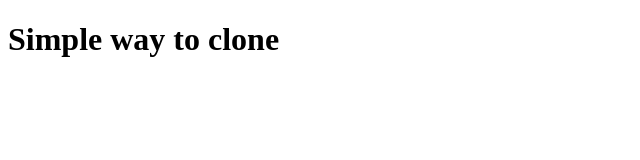
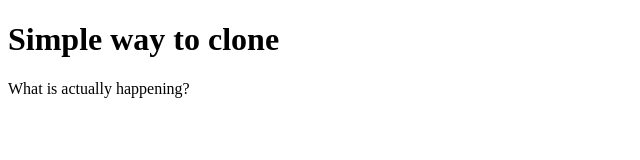
Before and after one commit to boikano3/book, a plain HTML site: page index.html in a window 1280 px wide. Shown: the whole page, without its empty margins (0-640 px from the left). Drawn offline with Linux system fonts and the light colour scheme.

Commit message:
Added a paragraph.

```diff
--- a/index.html
+++ b/index.html
@@ -7,5 +7,6 @@
   </head>
   <body>
     <h1>Simple way to clone</h1>
+    <p>What is actually happening?</p>
   </body>
 </html>
```
